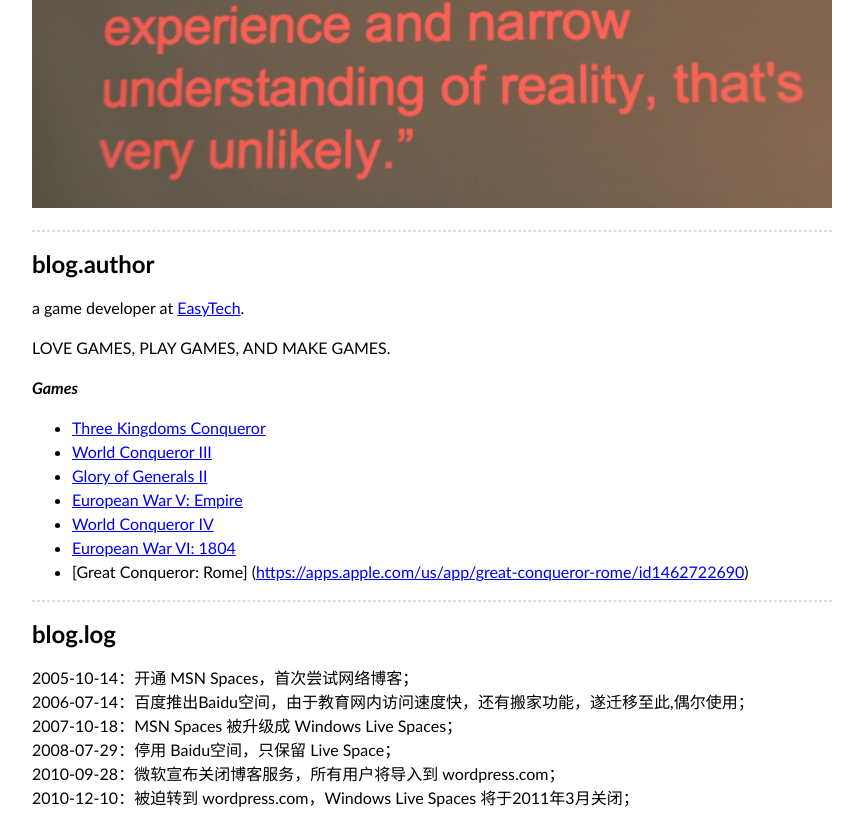
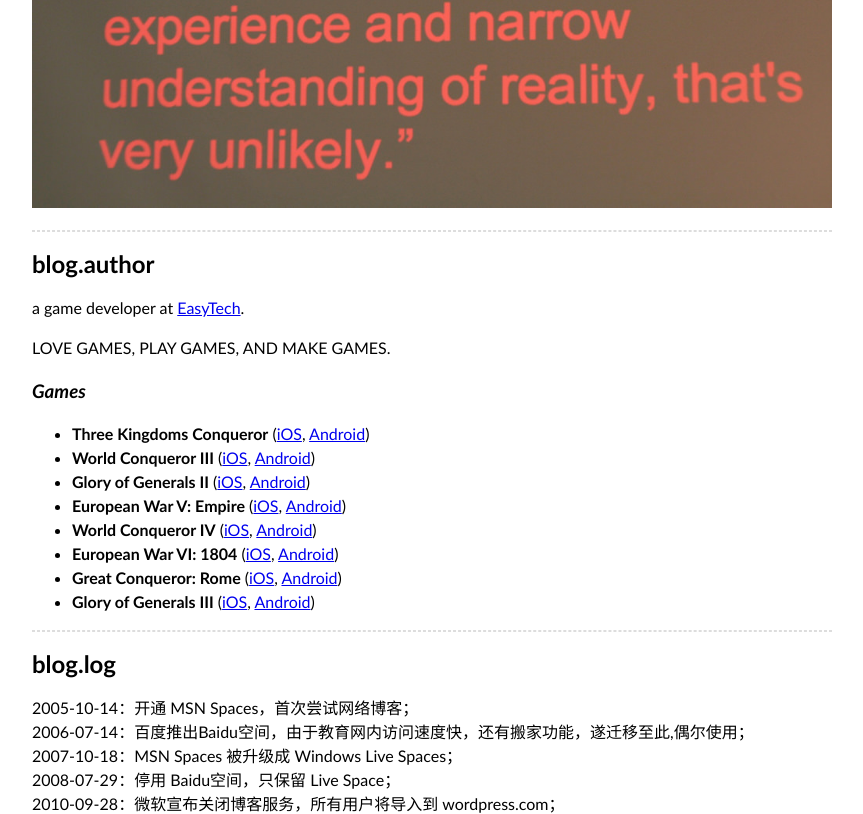
Before and after one commit to anthonyhan/anthonyhan.github.io, a plain HTML site: page about/index.html in a window 1280 px wide. Shown: the part 502-1316 px from the top of the page, without its empty margins (208-1071 px from the left). Drawn offline with Linux system fonts and the light colour scheme.

Commit message:
update 2021-01-14 18:34

```diff
--- a/about/index.html
+++ b/about/index.html
@@ -37,15 +37,16 @@
 <h2 id="blogauthor">blog.author</h2>
 <p>a game developer at <a href="http://ieasytech.com">EasyTech</a>.</p>
 <p>LOVE GAMES, PLAY GAMES, AND MAKE GAMES.</p>
-<p><em><strong>Games</strong></em></p>
+<h3 id="games"><em><strong>Games</strong></em></h3>
 <ul>
-<li><a href="https://itunes.apple.com/app/id913473266">Three Kingdoms Conqueror</a></li>
-<li><a href="https://itunes.apple.com/app/id979092836">World Conqueror III</a></li>
-<li><a href="https://itunes.apple.com/app/id1071366753">Glory of Generals II</a></li>
-<li><a href="https://itunes.apple.com/app/id1147452760">European War V: Empire</a></li>
-<li><a href="https://itunes.apple.com/app/id1258468290">World Conqueror IV</a></li>
-<li><a href="https://itunes.apple.com/app/id1367386970">European War VI: 1804</a></li>
-<li>[Great Conqueror: Rome] (<a href="https://apps.apple.com/us/app/great-conqueror-rome/id1462722690">https://apps.apple.com/us/app/great-conqueror-rome/id1462722690</a>)</li>
+<li><strong>Three Kingdoms Conqueror</strong> (<a href="https://itunes.apple.com/app/id913473266">iOS</a>, <a href="https://play.google.com/store/apps/details?id=com.easytech.threekcgo">Android</a>)</li>
+<li><strong>World Conqueror III</strong> (<a href="https://itunes.apple.com/app/id979092836">iOS</a>, <a href="https://play.google.com/store/apps/details?id=com.easytech.wc3">Android</a>)</li>
+<li><strong>Glory of Generals II</strong> (<a href="https://itunes.apple.com/app/id1071366753">iOS</a>, <a href="https://play.google.com/store/apps/details?id=com.easytech.gog2.android">Android</a>)</li>
+<li><strong>European War V: Empire</strong> (<a href="https://itunes.apple.com/app/id1147452760">iOS</a>, <a href="https://play.google.com/store/apps/details?id=com.easytech.ew5.android">Android</a>)</li>
+<li><strong>World Conqueror IV</strong> (<a href="https://itunes.apple.com/app/id1258468290">iOS</a>, <a href="https://play.google.com/store/apps/details?id=com.easytech.wc4.android">Android</a>)</li>
+<li><strong>European War VI: 1804</strong> (<a href="https://itunes.apple.com/app/id1367386970">iOS</a>, <a href="https://play.google.com/store/apps/details?id=com.easytech.android.ew6">Android</a>)</li>
+<li><strong>Great Conqueror: Rome</strong> (<a href="https://apps.apple.com/us/app/great-conqueror-rome/id1462722690">iOS</a>, <a href="https://play.google.com/store/apps/details?id=com.easytech.rome.android">Android</a>)</li>
+<li><strong>Glory of Generals III</strong> (<a href="https://apps.apple.com/us/app/glory-of-generals/id605634718">iOS</a>, <a href="https://play.google.com/store/apps/details?id=com.easytech.iron.android">Android</a>)</li>
 </ul>
 <hr>
 <h2 id="bloglog">blog.log</h2>
@@ -64,7 +65,8 @@
 2017-09-15：更换评论系统到 HyperComments 。<br>
 2018-03-07：启用 https 。<br>
 2018-10-29：Updated Hexo to 3.8.0, hexo-next-theme to 6.4.2, removed HyperComments.<br>
-2018-12-08：Updated next-theme to 6.6.0 and added gitalk.</p>
+2018-12-08：Updated next-theme to 6.6.0 and added gitalk.<br>
+2021-01-14：Hello, Hugo!</p>
 <p>-EOF-</p>
 
 </main>
```
Also changed, not shown: index.xml (+2 -8 lines).
